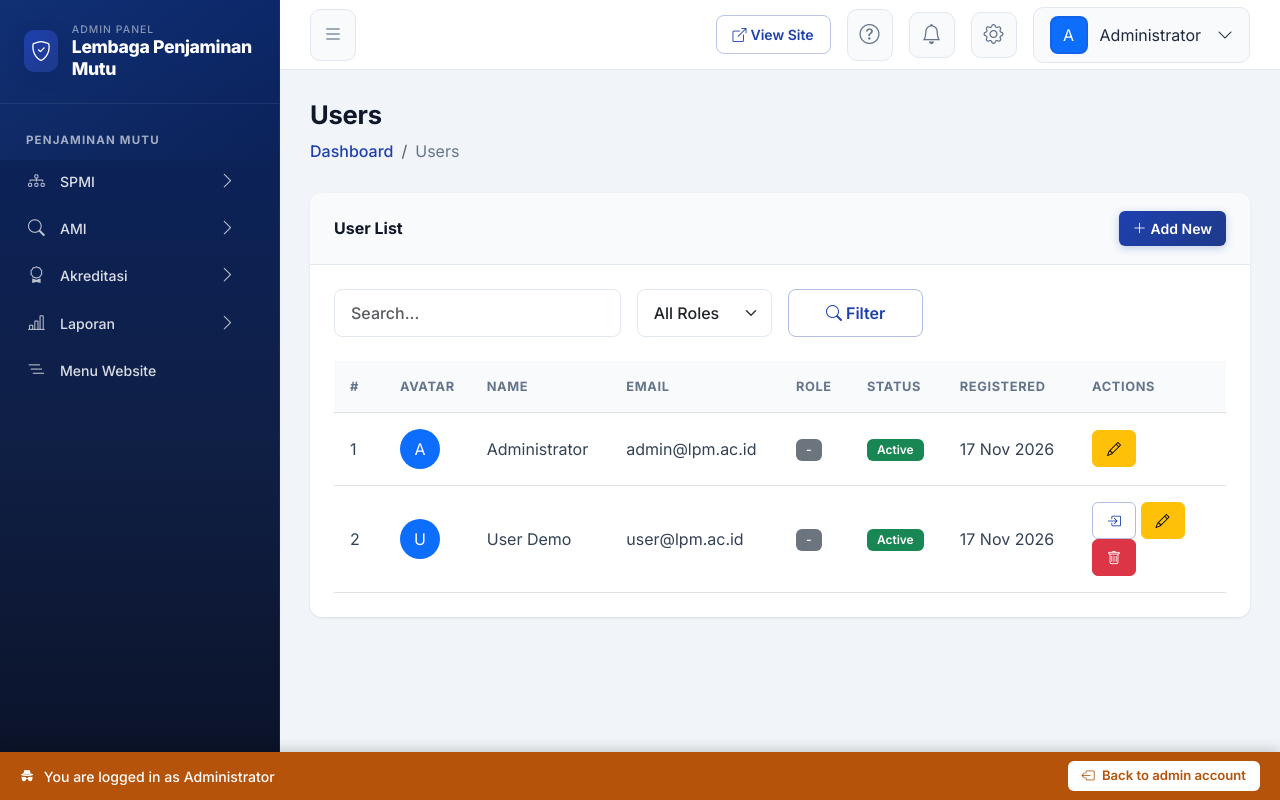
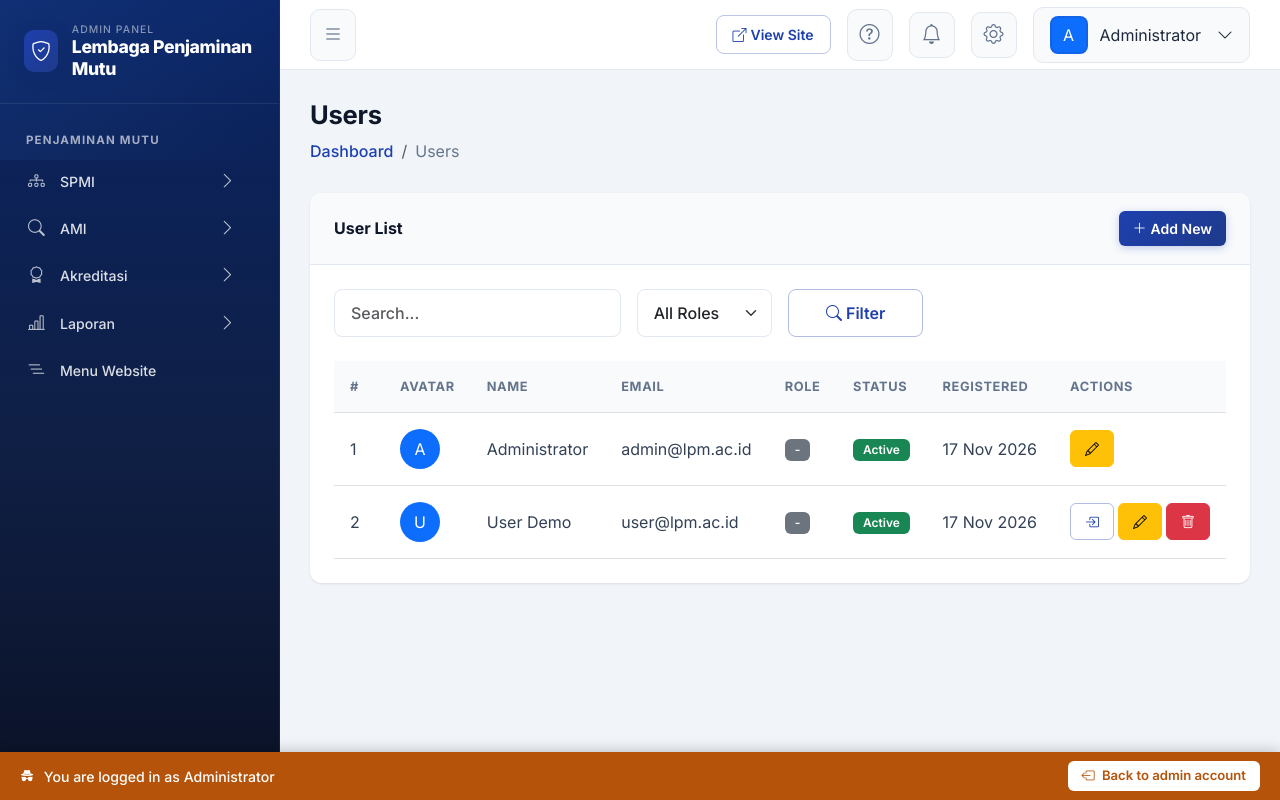
Before and after one commit to Gudangsoft/LPM, a Laravel app: page /admin/users in a window 1280 px wide. Run offline with Laravel 12, Linux system fonts and the light colour scheme; the visitor is signed in with stand-in values (Sample User, id 1); data comes from the database, SQL or seed files in the repository; data that the repository does not hold is empty.

Commit message:
feat(admin): update action column to use nowrap styling for better layout consistency

```diff
--- a/resources/views/admin/dosen/index.blade.php
+++ b/resources/views/admin/dosen/index.blade.php
@@ -137,7 +137,7 @@
                             <th>Golongan / Jabatan</th>
                             <th>Status</th>
                             <th>Akun</th>
-                            @if($canManage)<th width="110">{{ __('admin.actions') }}</th>@endif
+                            @if($canManage)<th class="text-nowrap" style="width: 1%;">{{ __('admin.actions') }}</th>@endif
                         </tr>
                     </thead>
                     <tbody>
@@ -188,7 +188,7 @@
                                 @endif
                             </td>
                             @if($canManage)
-                            <td>
+                            <td class="text-nowrap">
                                 <a href="{{ route('admin.dosen.edit', $d) }}" class="btn btn-sm btn-warning" title="Edit"><i class="bi bi-pencil"></i></a>
                                 <form action="{{ route('admin.dosen.destroy', $d) }}" method="POST" class="d-inline" onsubmit="return confirm('{{ __('admin.confirm_delete') }}')">
                                     @csrf @method('DELETE')
--- a/resources/views/admin/users/index.blade.php
+++ b/resources/views/admin/users/index.blade.php
@@ -51,7 +51,7 @@
                             <th>{{ __('admin.role') }}</th>
                             <th>{{ __('admin.status') }}</th>
                             <th>{{ __('admin.registered_at') }}</th>
-                            <th width="150">{{ __('admin.actions') }}</th>
+                            <th class="text-nowrap" style="width: 1%;">{{ __('admin.actions') }}</th>
                         </tr>
                     </thead>
                     <tbody>
@@ -84,7 +84,8 @@
                                 @endif
                             </td>
                             <td>{{ $user->created_at->format('d M Y') }}</td>
-                            <td>
+                            <td class="text-nowrap">
+                                <div class="d-inline-flex flex-nowrap align-items-center gap-1">
                                 @if($user->id !== auth()->id())
                                 <form action="{{ route('admin.users.impersonate', $user) }}" method="POST" target="_blank" class="d-inline">
                                     @csrf
@@ -105,6 +106,7 @@
                                     </button>
                                 </form>
                                 @endif
+                                </div>
                             </td>
                         </tr>
                         @empty
```
